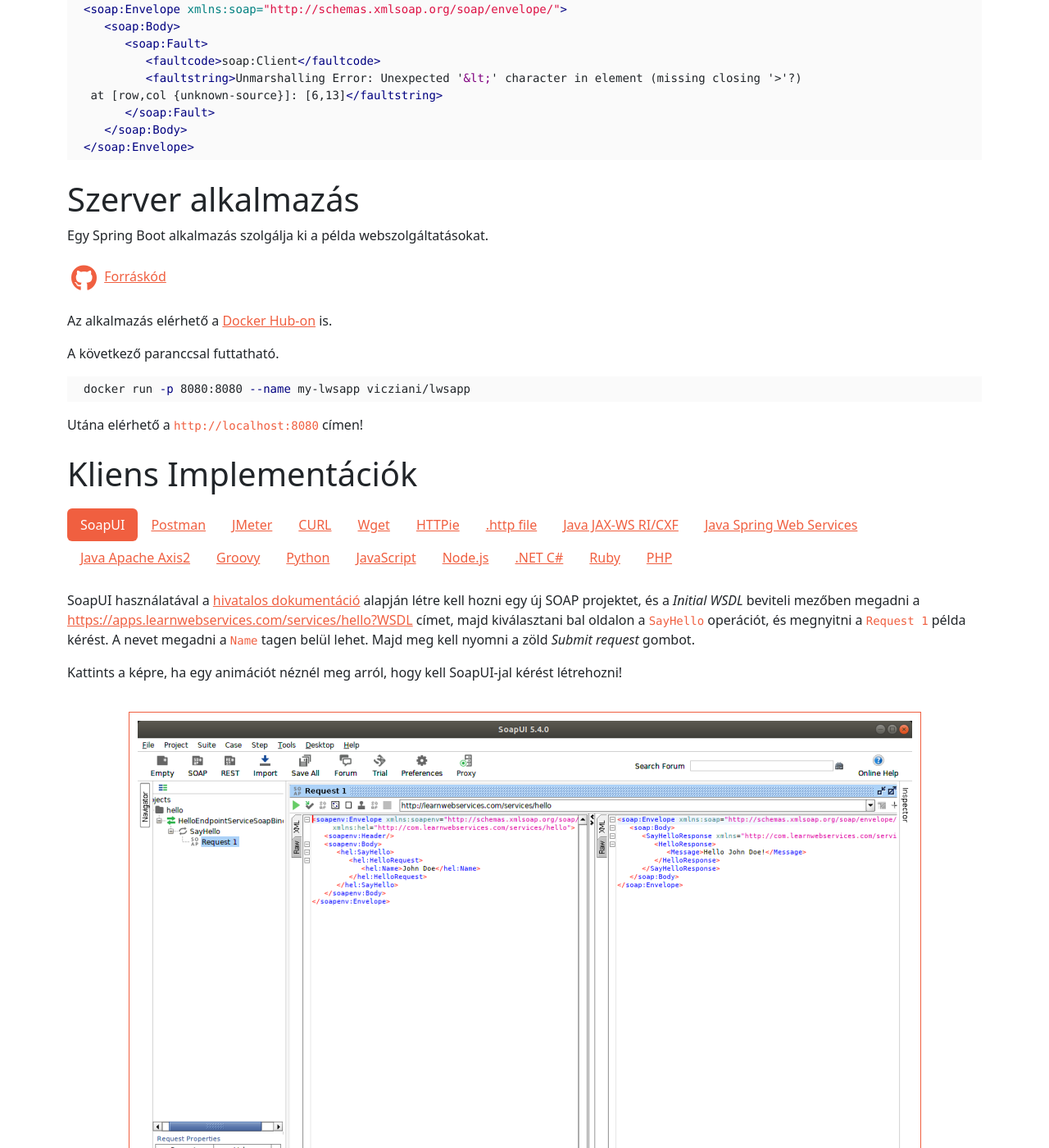
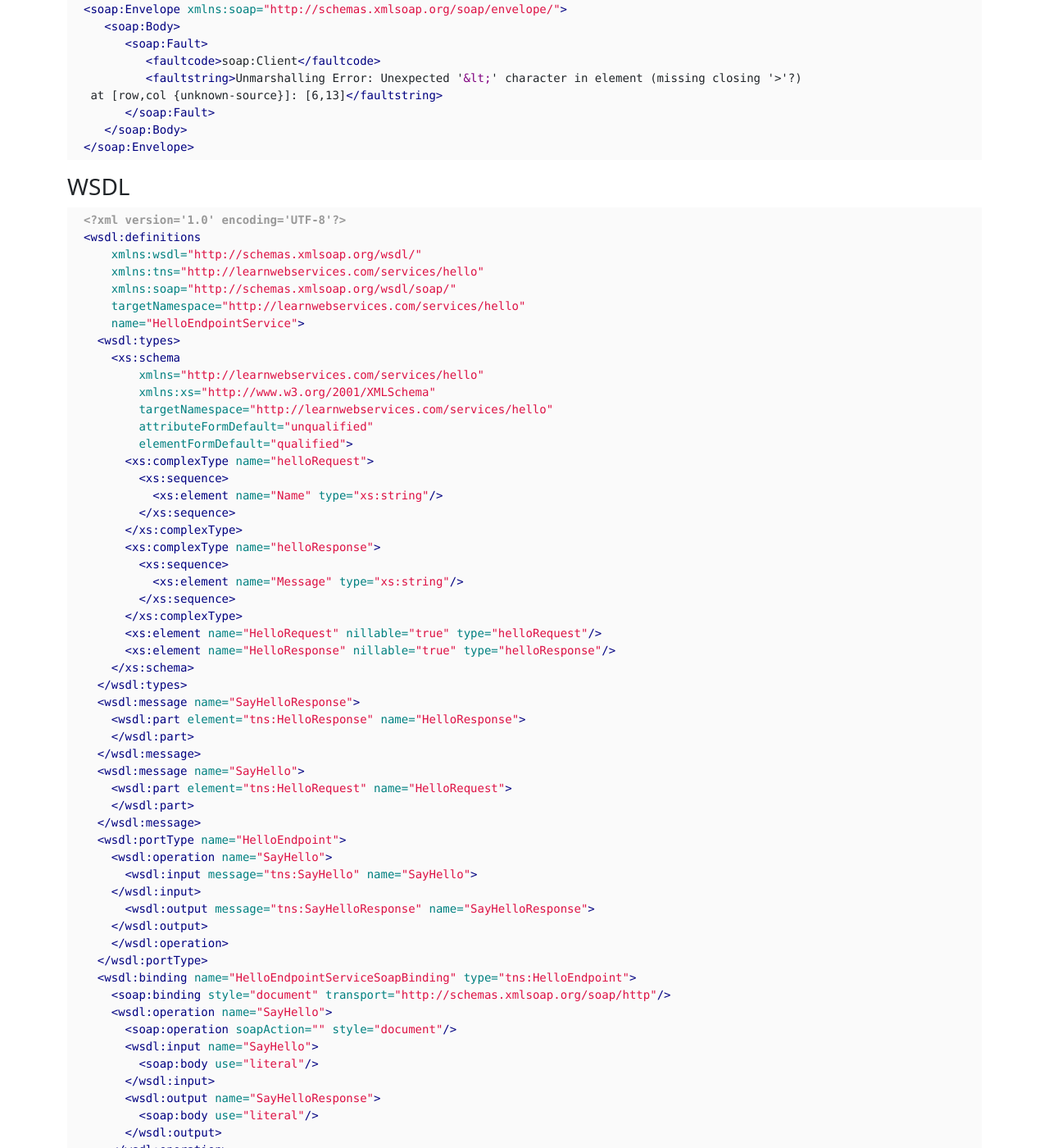
Before and after one commit to vicziani/learnwebservices, a Jekyll site: the page built from docs/index-hu.md, in a window 1280 px wide and 1400 px high, scrolled down 1980 px. Shown: the whole window at 82% size. Built offline with Jekyll 4.4.1, drawn with Linux system fonts in a browser that asks for light colours; nearby versions of some CDN libraries; comment, search, counter and statistics services are not loaded; some of the changed text lies outside the part shown.

Commit message:
Move WSDL to index-hu.md

````diff
--- a/docs/index-hu.md
+++ b/docs/index-hu.md
@@ -125,6 +125,73 @@
       </soap:Fault>
    </soap:Body>
 </soap:Envelope>
+```
+
+### WSDL {#wsdl}
+
+```xml
+<?xml version='1.0' encoding='UTF-8'?>
+<wsdl:definitions
+    xmlns:wsdl="http://schemas.xmlsoap.org/wsdl/"
+    xmlns:tns="http://learnwebservices.com/services/hello"
+    xmlns:soap="http://schemas.xmlsoap.org/wsdl/soap/"
+    targetNamespace="http://learnwebservices.com/services/hello"
+    name="HelloEndpointService">
+  <wsdl:types>
+    <xs:schema
+        xmlns="http://learnwebservices.com/services/hello"
+        xmlns:xs="http://www.w3.org/2001/XMLSchema"
+        targetNamespace="http://learnwebservices.com/services/hello"
+        attributeFormDefault="unqualified"
+        elementFormDefault="qualified">
+      <xs:complexType name="helloRequest">
+        <xs:sequence>
+          <xs:element name="Name" type="xs:string"/>
+        </xs:sequence>
+      </xs:complexType>
+      <xs:complexType name="helloResponse">
+        <xs:sequence>
+          <xs:element name="Message" type="xs:string"/>
+        </xs:sequence>
+      </xs:complexType>
+      <xs:element name="HelloRequest" nillable="true" type="helloRequest"/>
+      <xs:element name="HelloResponse" nillable="true" type="helloResponse"/>
+    </xs:schema>
+  </wsdl:types>
+  <wsdl:message name="SayHelloResponse">
+    <wsdl:part element="tns:HelloResponse" name="HelloResponse">
+    </wsdl:part>
+  </wsdl:message>
+  <wsdl:message name="SayHello">
+    <wsdl:part element="tns:HelloRequest" name="HelloRequest">
+    </wsdl:part>
+  </wsdl:message>
+  <wsdl:portType name="HelloEndpoint">
+    <wsdl:operation name="SayHello">
+      <wsdl:input message="tns:SayHello" name="SayHello">
+    </wsdl:input>
+      <wsdl:output message="tns:SayHelloResponse" name="SayHelloResponse">
+    </wsdl:output>
+    </wsdl:operation>
+  </wsdl:portType>
+  <wsdl:binding name="HelloEndpointServiceSoapBinding" type="tns:HelloEndpoint">
+    <soap:binding style="document" transport="http://schemas.xmlsoap.org/soap/http"/>
+    <wsdl:operation name="SayHello">
+      <soap:operation soapAction="" style="document"/>
+      <wsdl:input name="SayHello">
+        <soap:body use="literal"/>
+      </wsdl:input>
+      <wsdl:output name="SayHelloResponse">
+        <soap:body use="literal"/>
+      </wsdl:output>
+    </wsdl:operation>
+  </wsdl:binding>
+  <wsdl:service name="HelloEndpointService">
+    <wsdl:port binding="tns:HelloEndpointServiceSoapBinding" name="HelloEndpointPort">
+      <soap:address location="https://apps.learnwebservices.com/services/hello"/>
+    </wsdl:port>
+  </wsdl:service>
+</wsdl:definitions>
 ```
 
 # Szerver alkalmazás {#szerver-alkalmazas}
````
